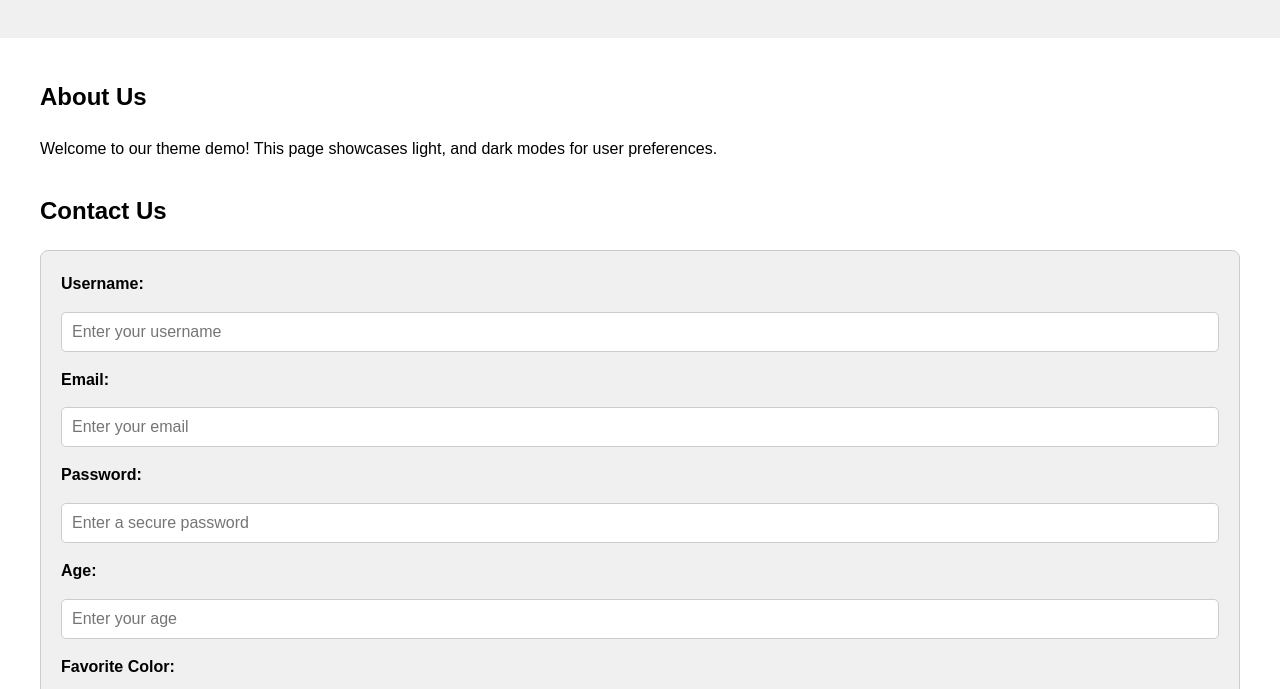
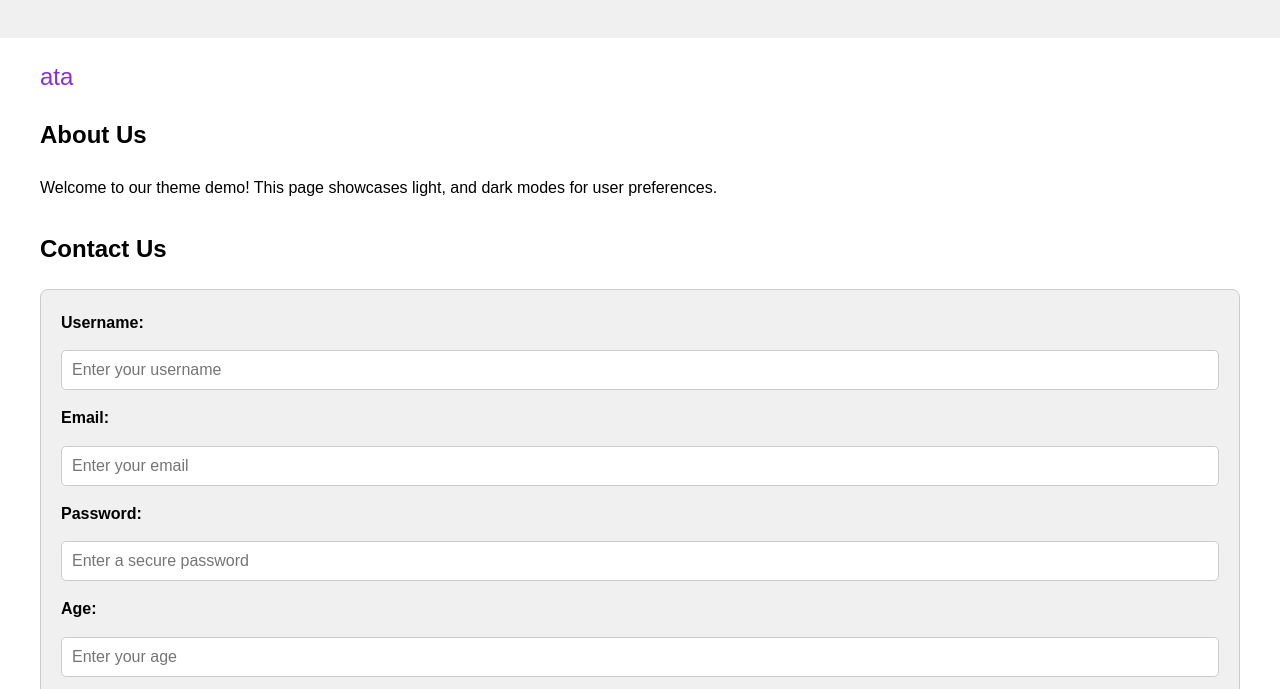
Before and after one commit to monnierant/demo, a plain HTML site: page src/index.html in a window 1280 px wide. Shown: the part 96-785 px from the top of the page. Drawn offline with Linux system fonts and the light colour scheme.

Commit message:
feat: use purple icons

```diff
--- a/src/icones.css
+++ b/src/icones.css
@@ -2,4 +2,5 @@ i {
   font-style: normal;
   font-size: 1.5em;
   margin-right: 0.5em;
+  color: blueviolet;
 }
--- a/src/index.html
+++ b/src/index.html
@@ -4,6 +4,7 @@
     <meta charset="UTF-8" />
     <title>Super Form</title>
     <link rel="stylesheet" href="style.css" />
+    <link rel="stylesheet" href="icones.css" />
   </head>
   <body>
     <header>
@@ -11,6 +12,7 @@
     </header>
     <main>
       <section>
+        <i>ata</i>
         <h2>About Us</h2>
         <p>
           Welcome to our theme demo! This page showcases light, and dark modes
```
